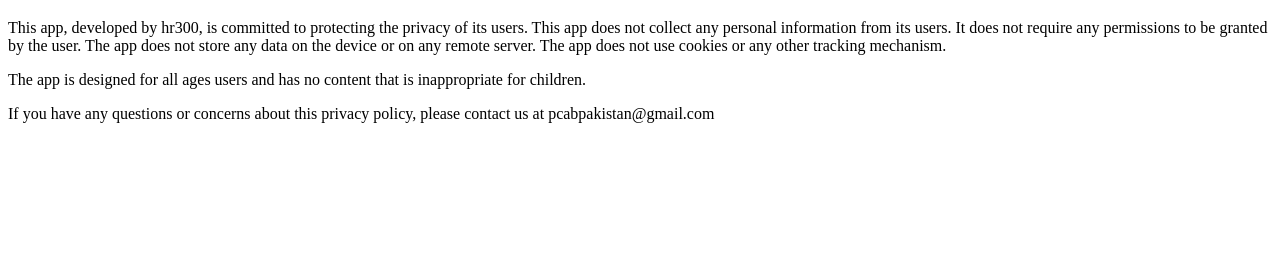
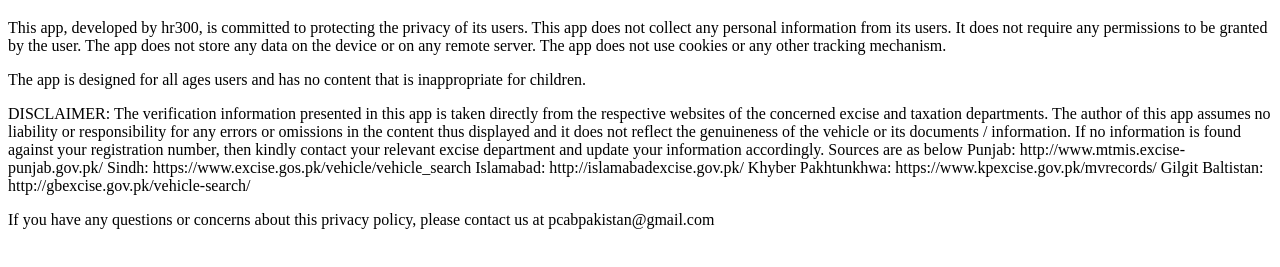
Before and after one commit to atif61/pcab, a plain HTML site: page mtmis.html in a window 1280 px wide. Shown: the part 61-328 px from the top of the page. Drawn offline with Linux system fonts and the light colour scheme.

Commit message:
Update mtmis.html

```diff
--- a/mtmis.html
+++ b/mtmis.html
@@ -10,6 +10,12 @@
 
 	<p>The app is designed for all ages users and has no content that is inappropriate for children.</p>
 
+	<p>DISCLAIMER: The verification information presented in this app is taken directly from the respective websites of the concerned excise and taxation departments. The author of this app assumes no liability or responsibility for any errors or omissions in the content thus displayed and it does not reflect the genuineness of the vehicle or its documents / information. If no information is found against your registration number, then kindly contact your relevant excise department and update your information accordingly. Sources are as below Punjab: http://www.mtmis.excise-punjab.gov.pk/
+Sindh: https://www.excise.gos.pk/vehicle/vehicle_search
+Islamabad: http://islamabadexcise.gov.pk/
+Khyber Pakhtunkhwa: https://www.kpexcise.gov.pk/mvrecords/
+Gilgit Baltistan: http://gbexcise.gov.pk/vehicle-search/</p>
+
 	<p>If you have any questions or concerns about this privacy policy, please contact us at pcabpakistan@gmail.com </p>
 
 </body>
```
